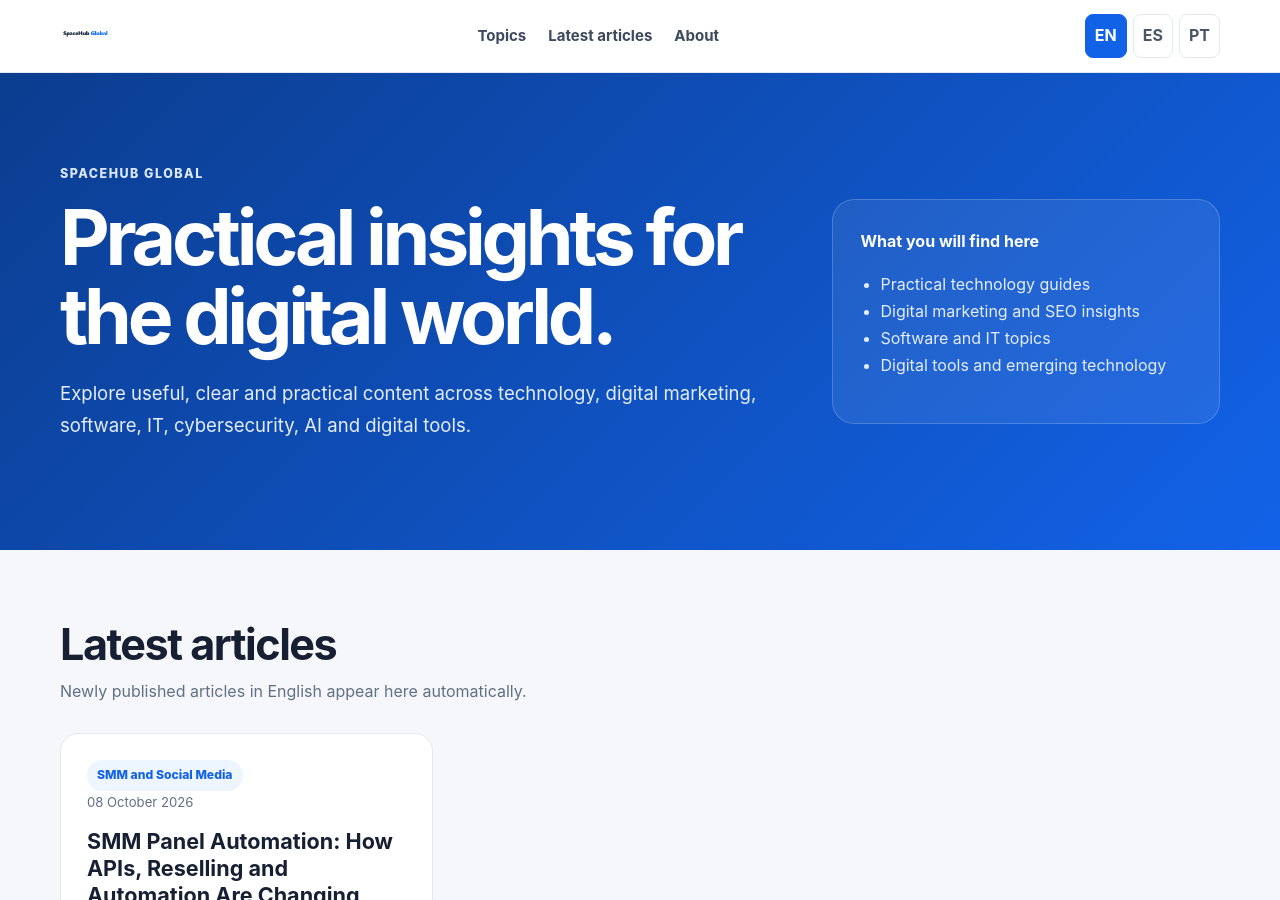
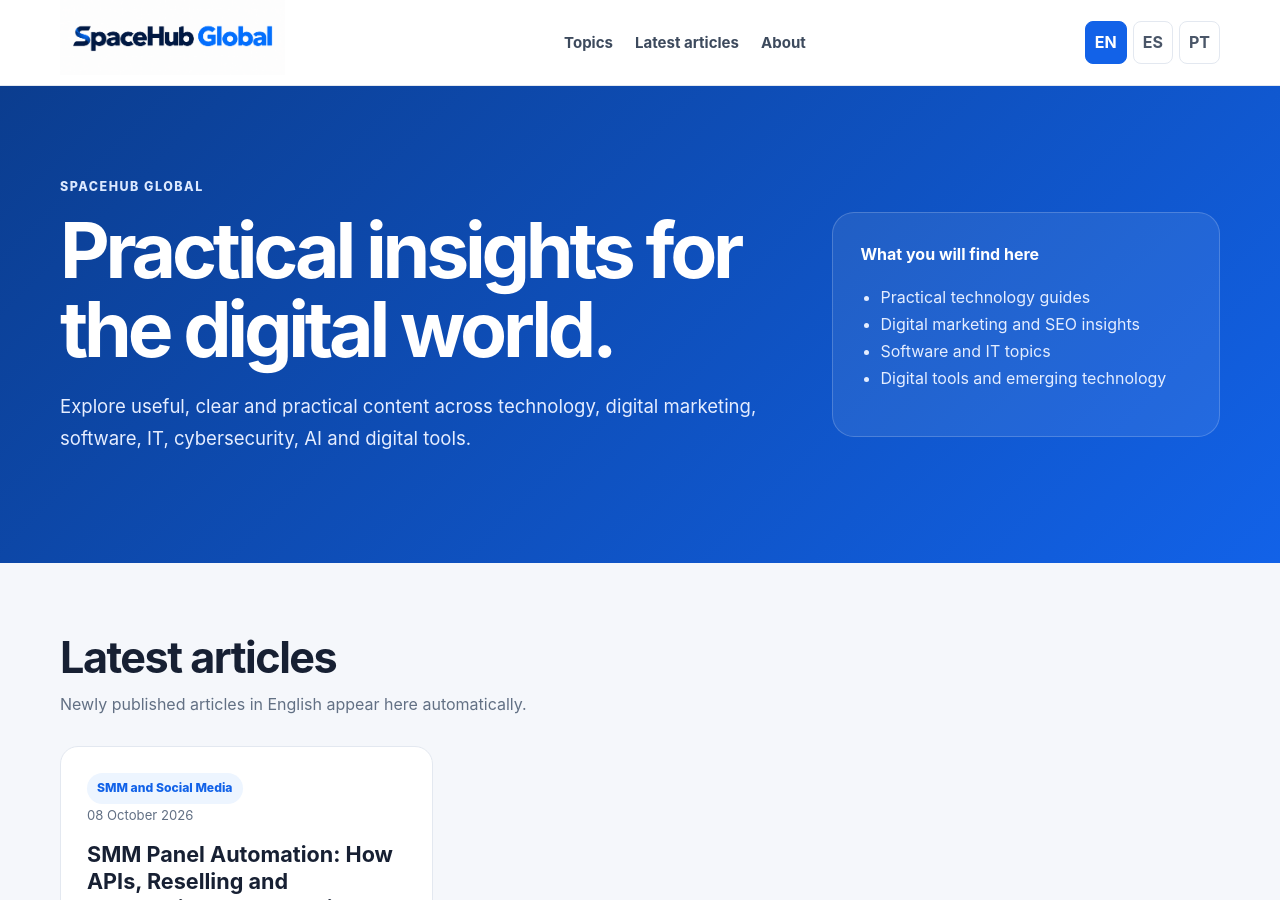
Before and after one commit to spacehubglobal/spacehubglobal.github.io, a Jekyll site: the page built from index.html, in a window 1280 px wide and 900 px high. Built offline with Jekyll 4.4.1, drawn with Linux system fonts in a browser that asks for light colours.

Commit message:
update logo and its size

```diff
--- a/_layouts/article.html
+++ b/_layouts/article.html
@@ -9,6 +9,6 @@
 <style>
 body{margin:0;background:#f6f8fc;color:#172033;font:16px/1.75 system-ui,-apple-system,"Segoe UI",Roboto,Arial,sans-serif}.wrap{width:min(1080px,calc(100% - 34px));margin:auto}.top{background:#fff;border-bottom:1px solid #e3e8f0;padding:14px 0;position:sticky;top:0;z-index:10}.nav{display:flex;justify-content:space-between;align-items:center;gap:20px}.brand{font-weight:850;color:#1262e8;text-decoration:none}.actions{display:flex;gap:12px;align-items:center}.home{font-weight:700;color:#344054;text-decoration:none}.lang{font-size:.85rem;text-decoration:none;color:#1262e8;font-weight:800}.article{padding:45px 0 80px}.content{background:#fff;border:1px solid #e3e8f0;border-radius:18px;padding:clamp(22px,5vw,55px)}a{color:#1262e8}img{max-width:100%;height:auto}table{max-width:100%;border-collapse:collapse}th,td{padding:10px;border:1px solid #ddd;text-align:left}
 </style></head><body>
-<header class="top"><div class="wrap nav"><a class="brand" href="{{ '/' | relative_url }}"><img src="/assets/img/spacehub-global.png" alt="SpaceHub Global"></a><div class="actions"><a class="home" href="{% if page.lang == 'pt-BR' %}{{ '/pt-br/' | relative_url }}{% elsif page.lang == 'es' %}{{ '/es/' | relative_url }}{% else %}{{ '/' | relative_url }}{% endif %}">{% if page.lang == 'pt-BR' %}Início{% elsif page.lang == 'es' %}Inicio{% else %}Home{% endif %}</a><a class="lang" href="{{ '/' | relative_url }}">EN</a><a class="lang" href="{{ '/es/' | relative_url }}">ES</a><a class="lang" href="{{ '/pt-br/' | relative_url }}">PT</a></div></div></header>
+<header class="top"><div class="wrap nav"><a class="brand" href="{{ '/' | relative_url }}"><img src="/assets/img/SpaceHub-Global-Logo.png" alt="SpaceHub Global" height="75px"></a><div class="actions"><a class="home" href="{% if page.lang == 'pt-BR' %}{{ '/pt-br/' | relative_url }}{% elsif page.lang == 'es' %}{{ '/es/' | relative_url }}{% else %}{{ '/' | relative_url }}{% endif %}">{% if page.lang == 'pt-BR' %}Início{% elsif page.lang == 'es' %}Inicio{% else %}Home{% endif %}</a><a class="lang" href="{{ '/' | relative_url }}">EN</a><a class="lang" href="{{ '/es/' | relative_url }}">ES</a><a class="lang" href="{{ '/pt-br/' | relative_url }}">PT</a></div></div></header>
 <main class="article"><div class="wrap"><article class="content">{{ content }}</article></div></main>
 </body></html>
--- a/_layouts/home.html
+++ b/_layouts/home.html
@@ -25,7 +25,7 @@ header{background:#fff;border-bottom:1px solid var(--line);position:sticky;top:0
 </style>
 </head>
 <body>
-<header><div class="wrap nav"><a class="brand" href="{{ '/' | relative_url }}"><!-- SpaceHub <span>Global</span> --> <img src="/assets/img/spacehub-global.png" alt="SpaceHub Global" height="20px"></a><nav class="links"><a href="#topics">{{ page.i18n.nav_topics }}</a><a href="#latest">{{ page.i18n.nav_latest }}</a><a href="#about">{{ page.i18n.nav_about }}</a></nav><div class="langs"><a class="lang{% if page.lang == 'en' %} active{% endif %}" href="{{ '/' | relative_url }}">EN</a><a class="lang{% if page.lang == 'es' %} active{% endif %}" href="{{ '/es/' | relative_url }}">ES</a><a class="lang{% if page.lang == 'pt-BR' %} active{% endif %}" href="{{ '/pt-br/' | relative_url }}">PT</a></div></div></header>
+<header><div class="wrap nav"><a class="brand" href="{{ '/' | relative_url }}"><!-- SpaceHub <span>Global</span> --> <img src="/assets/img/SpaceHub-Global-Logo.png" alt="SpaceHub Global" height="75px"></a><nav class="links"><a href="#topics">{{ page.i18n.nav_topics }}</a><a href="#latest">{{ page.i18n.nav_latest }}</a><a href="#about">{{ page.i18n.nav_about }}</a></nav><div class="langs"><a class="lang{% if page.lang == 'en' %} active{% endif %}" href="{{ '/' | relative_url }}">EN</a><a class="lang{% if page.lang == 'es' %} active{% endif %}" href="{{ '/es/' | relative_url }}">ES</a><a class="lang{% if page.lang == 'pt-BR' %} active{% endif %}" href="{{ '/pt-br/' | relative_url }}">PT</a></div></div></header>
 <main>
 <section class="hero"><div class="wrap hero-grid"><div><div class="eyebrow">SpaceHub Global</div><h1>{{ page.i18n.hero_title }}</h1><p>{{ page.i18n.hero_text }}</p></div><div class="hero-card"><strong>{{ page.i18n.hero_card_title }}</strong><ul><li>{{ page.i18n.hero_1 }}</li><li>{{ page.i18n.hero_2 }}</li><li>{{ page.i18n.hero_3 }}</li><li>{{ page.i18n.hero_4 }}</li></ul></div></div></section>
 <section class="section" id="latest"><div class="wrap"><div class="section-head"><div><h2>{{ page.i18n.latest_title }}</h2><div class="muted">{{ page.i18n.latest_sub }}</div></div></div>
```
Also changed, not shown: assets/img/SpaceHub-Global-Logo.png (added).
